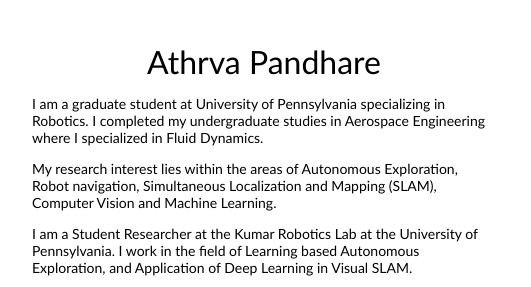
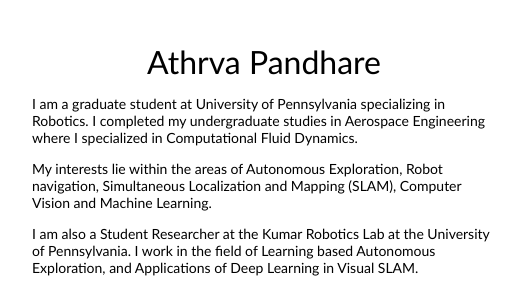
Before and after one commit to athrva98/athrva98.github.io, a plain HTML site: page index.html in a window 1280 px wide. Shown: the top 287 px of the page, 228-759 px from the left. Drawn offline with Linux system fonts and the light colour scheme.

Commit message:
renaming and stuff

```diff
--- a/index.html
+++ b/index.html
@@ -20,11 +20,11 @@
               <p style="text-align:center">
                 <name>Athrva Pandhare</name>
               </p>
-              <p>  I am a graduate student at University of Pennsylvania specializing in Robotics. I completed my undergraduate studies in Aerospace Engineering where I specialized in Fluid Dynamics.
+              <p>  I am a graduate student at University of Pennsylvania specializing in Robotics. I completed my undergraduate studies in Aerospace Engineering where I specialized in Computational Fluid Dynamics.
               </p>
-              <p>  My research interest lies within the areas of Autonomous Exploration, Robot navigation, Simultaneous Localization and Mapping (SLAM), Computer Vision and Machine Learning.
+              <p>  My interests lie within the areas of Autonomous Exploration, Robot navigation, Simultaneous Localization and Mapping (SLAM), Computer Vision and Machine Learning.
               </p>
-              <p> I am a Student Researcher at the Kumar Robotics Lab at the University of Pennsylvania. I work in the field of Learning based Autonomous Exploration, and Application of Deep Learning in Visual SLAM.</p>
+              <p> I am also a Student Researcher at the Kumar Robotics Lab at the University of Pennsylvania. I work in the field of Learning based Autonomous Exploration, and Applications of Deep Learning in Visual SLAM.</p>
               <p>Feel free to check out my Resume and drop me an <a href="mailto:athrva98@gmail.com">e-mail</a> if you want to chat with me!
               </p>
               <p style="text-align:center">
```
